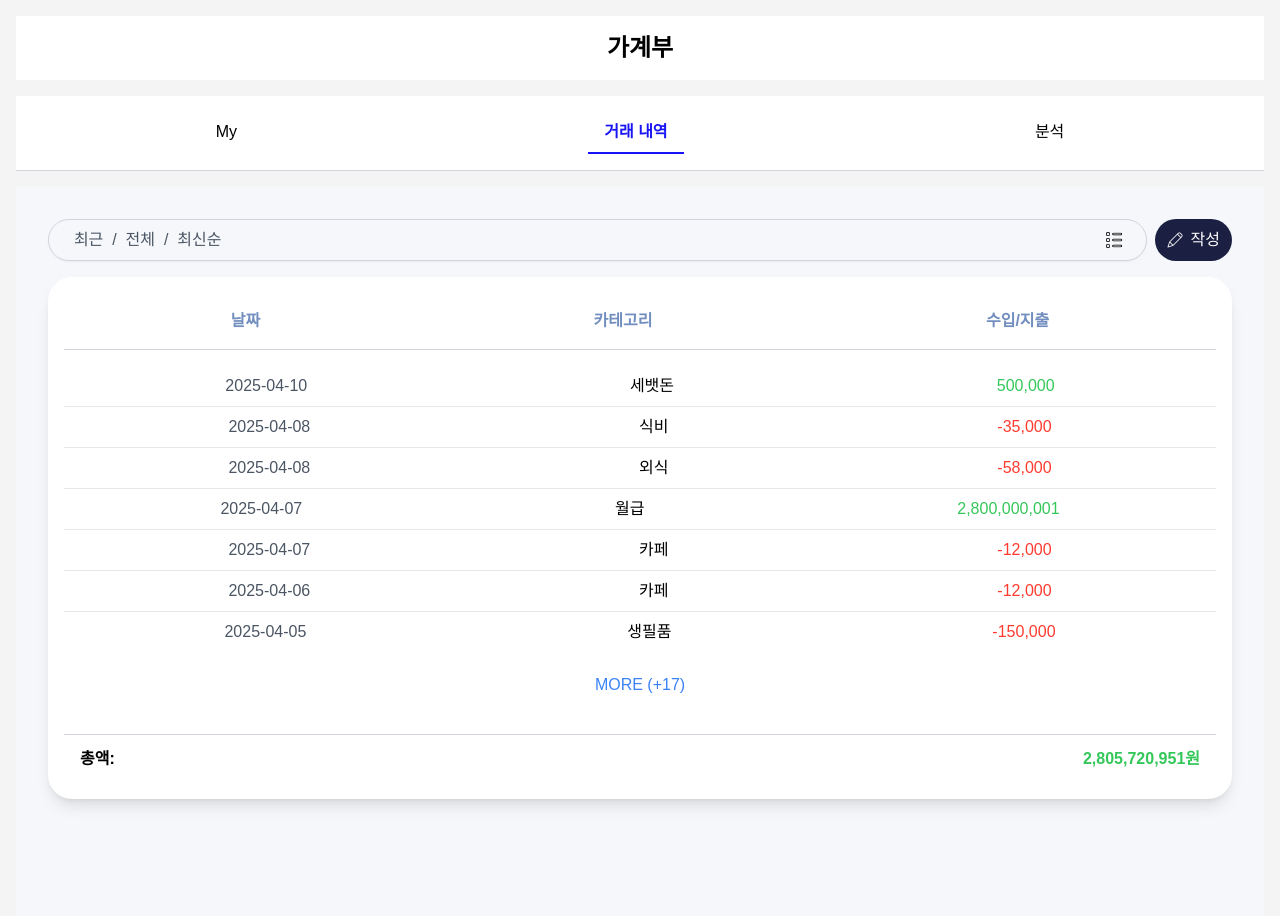
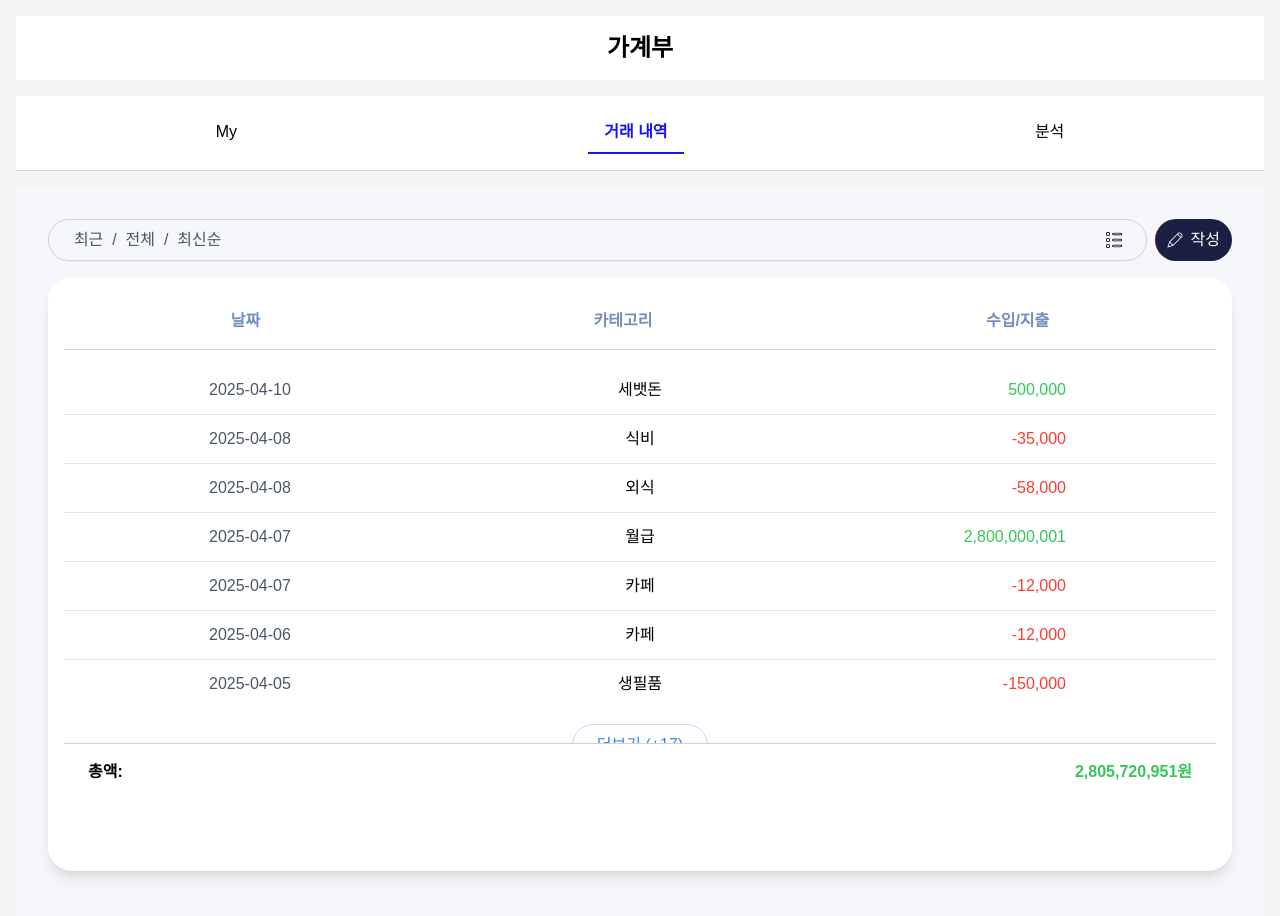
Before and after one commit to CHOI-074/TeamProject, a Vue app: page / in a window 1280 px wide. Shown: the top 916 px of the page. Built offline with nearby package versions, Linux system fonts and the light colour scheme; data requests are answered from the project's data file.

Commit message:
메인_페이지_리스트_CSS_영역_수정

```diff
--- a/src/components/FilteredTransaction.vue
+++ b/src/components/FilteredTransaction.vue
@@ -4,34 +4,38 @@
     <div v-if="filtered.length === 0" class="text-gray-500">조건에 맞는 거래 내역이 없습니다.</div>
 
     <!-- 조건에 맞는 거래 내역 출력 -->
-    <ul v-else>
+    <ul v-else class="w-full">
       <li
         v-for="item in displayedItems"
         :key="item.id"
-        class="flex justify-around py-2 border-b border-gray-200 last:border-0"
+        class="grid grid-cols-3 w-full py-3 border-b border-gray-200 last:border-0 hover:bg-gray-50"
       >
-        <span class="text-gray-600">{{ item.date }}</span>
-        <span class="text-center font-medium">{{ item.categoryName }}</span>
+        <span class="date-cell text-gray-600">{{ item.date }}</span>
+        <span class="category-cell font-medium">{{ item.categoryName }}</span>
         <span
+          class="amount-cell"
           :class="{
             'text-[#34C759]': Number(item.amount) > 0,
             'text-[#FF3B30]': Number(item.amount) < 0,
           }"
-          >{{ item.amount.toLocaleString() }}
-        </span>
+          >{{ item.amount.toLocaleString() }}</span
+        >
       </li>
     </ul>
 
     <!-- 더보기 버튼 -->
-    <div v-if="filtered.length > displayLimit" class="text-center py-3">
-      <button @click="loadMore" class="px-4 py-2 text-blue-500 border border-white rounded hover:bg-blue-50 transition">
-        MORE (+{{ filtered.length - displayLimit }})
+    <div v-if="filtered.length > displayLimit" class="text-center py-4">
+      <button
+        @click="loadMore"
+        class="px-6 py-2 text-blue-500 border border-blue-200 rounded-full hover:bg-blue-50 transition"
+      >
+        더보기 (+{{ filtered.length - displayLimit }})
       </button>
     </div>
 
     <!-- 총액 표시 영역 -->
-    <div class="total-amount-section py-3 border-t border-gray-300 mt-4">
-      <div class="flex justify-between px-4">
+    <div class="total-amount-section py-4 border-t border-gray-300 mt-4">
+      <div class="flex justify-between px-6">
         <span class="font-semibold">총액:</span>
         <span
           class="font-bold"
@@ -69,7 +73,7 @@ export default {
       lastFilterData: '', // 마지막으로 불러온 필터 상태 (변경 감지용)
       filterCheckTimer: null, // 필터 감시 타이머 핸들
       initialItemCount: 7, // 처음에 보여줄 아이템 개수
-      loadMoreIncrement: 5, // 더보기 버튼 클릭시 추가할 아이템 개수
+      loadMoreIncrement: 10, // 더보기 버튼 클릭시 추가할 아이템 개수
       displayLimit: 7, // 현재 화면에 표시할 아이템 수 제한
     };
   },
@@ -222,10 +226,43 @@ ul {
   padding: 0;
 }
 
+/* 그리드 레이아웃 적용 */
+.grid-container {
+  display: grid;
+  grid-template-columns: 30% 40% 30%;
+  width: 100%;
+  align-items: center;
+}
+
+/* 각 셀에 대한 스타일 */
+.date-cell {
+  text-align: left;
+  padding-left: 145px;
+  overflow: hidden;
+  text-overflow: ellipsis;
+  white-space: nowrap;
+}
+
+.category-cell {
+  text-align: center;
+  overflow: hidden;
+  text-overflow: ellipsis;
+  white-space: nowrap;
+}
+
+.amount-cell {
+  text-align: right;
+  padding-right: 150px;
+  overflow: hidden;
+  text-overflow: ellipsis;
+  white-space: nowrap;
+}
+
+/* 총액 영역 CSS */
 .total-amount-section {
   position: sticky;
   bottom: 0;
   background-color: white;
-  /* box-shadow: 0 -2px 5px rgba(0, 0, 0, 0.1); */
+  z-index: 10;
 }
 </style>
```
